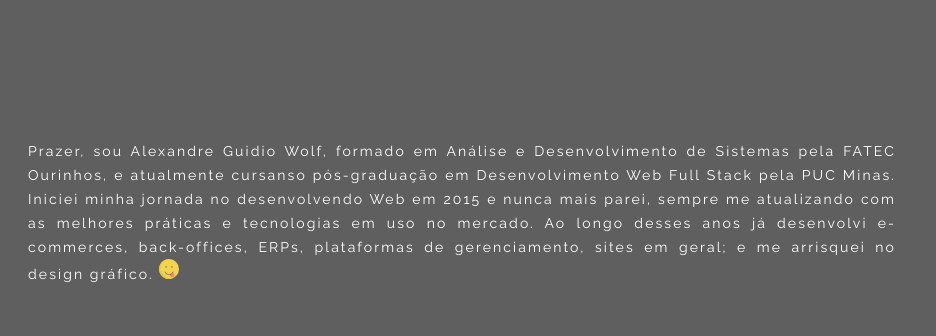
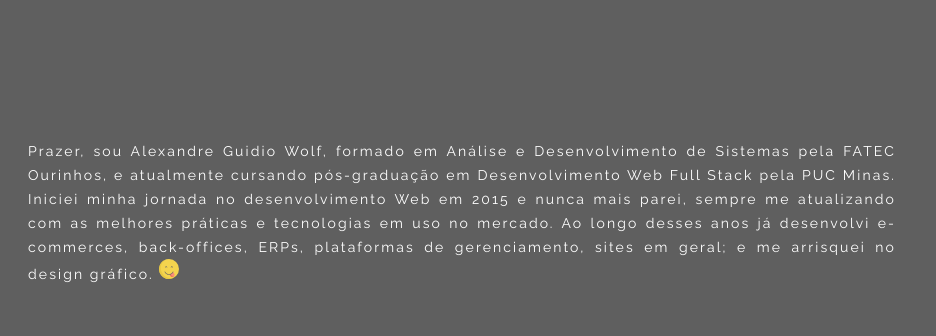
Before and after one commit to AlexandreWolf/AlexandreWolf.github.io, a plain HTML site: page index.html in a window 1280 px wide. Shown: the part 960-1296 px from the top of the page, 344-1280 px from the left. Drawn offline with Linux system fonts and the light colour scheme.

Commit message:
Fix portuguese errors

```diff
--- a/index.html
+++ b/index.html
@@ -89,9 +89,9 @@
             <div class="about-text">
               <p>
                 Prazer, sou Alexandre Guidio Wolf, formado em Análise e Desenvolvimento de Sistemas
-                pela FATEC Ourinhos, e atualmente cursanso pós-graduação em Desenvolvimento Web Full Stack
+                pela FATEC Ourinhos, e atualmente cursando pós-graduação em Desenvolvimento Web Full Stack
                 pela PUC Minas.
-                Iniciei minha jornada no desenvolvendo Web em 2015 e nunca mais parei, sempre me atualizando
+                Iniciei minha jornada no desenvolvimento Web em 2015 e nunca mais parei, sempre me atualizando
                 com as melhores práticas e tecnologias em uso no mercado.
                 Ao longo desses anos já desenvolvi e-commerces, back-offices, ERPs, plataformas de gerenciamento,
                 sites em geral; e me arrisquei no design gráfico.
```
